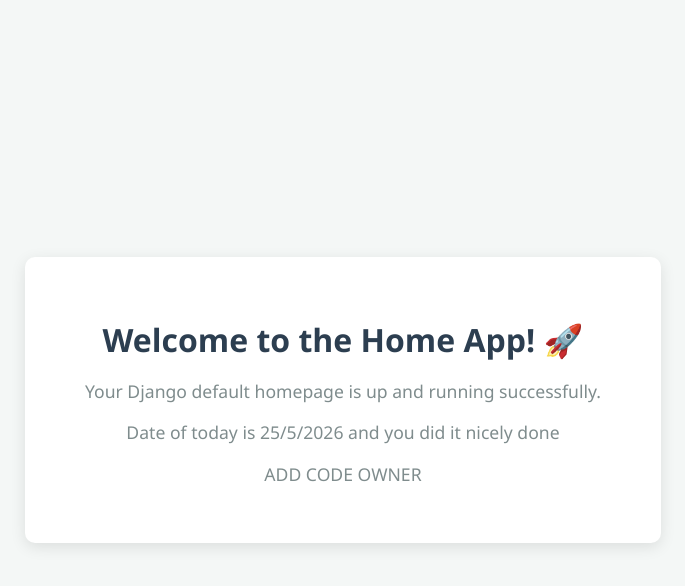
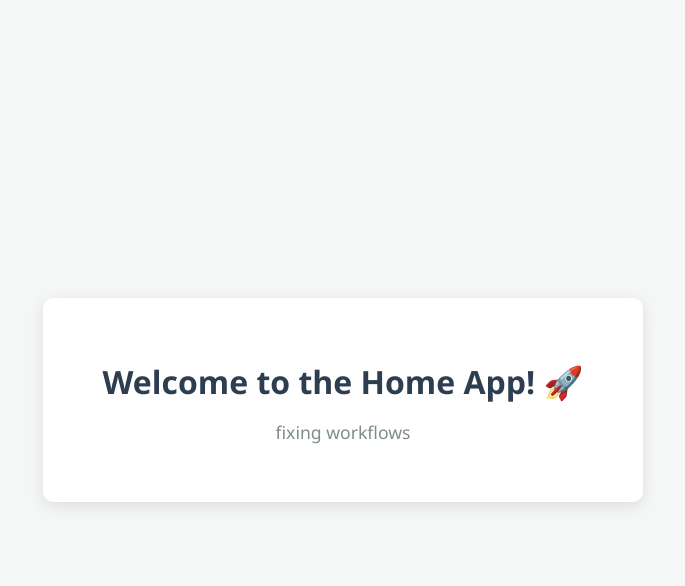
Before and after one commit to syacode/Secure-Pipeline, a Django app: page / in a window 1280 px wide. Shown: the top 586 px of the page, without its empty margins (297-982 px from the left). Run offline with Django 4.2, Linux system fonts and the light colour scheme.

Commit message:
Add additional fixes for the pipeline

```diff
--- a/Website/Home/templates/Home/index.html
+++ b/Website/Home/templates/Home/index.html
@@ -34,9 +34,7 @@
 <body>
     <div class="welcome-card">
         <h1>Welcome to the Home App! 🚀</h1>
-        <p>Your Django default homepage is up and running successfully.</p>
-        <p>Date of today is 25/5/2026 and you did it nicely done </p>
-        <p>ADD CODE OWNER</p>
+        <p>fixing workflows</p>
 
 
     </div>
```
